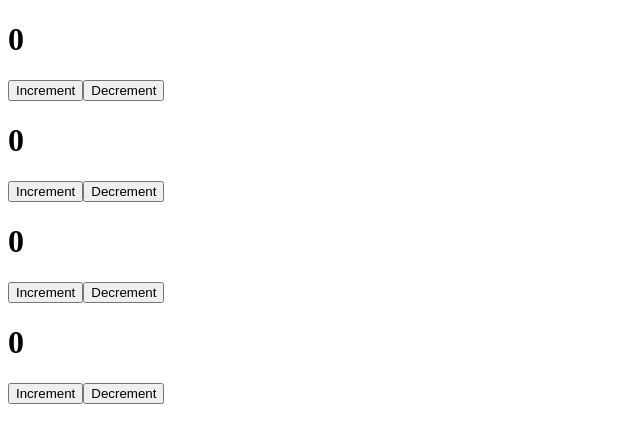
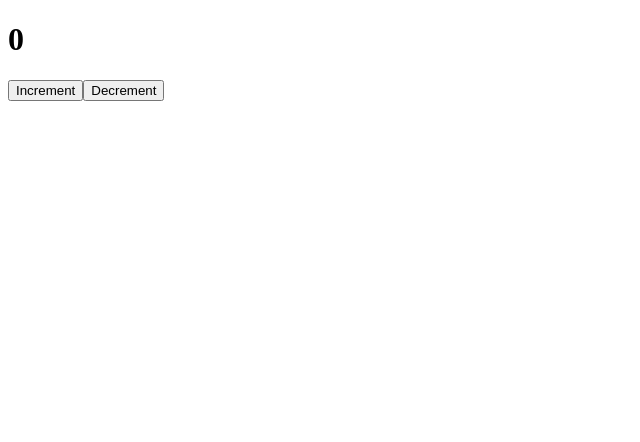
Before and after one commit to Warex1000/react_app, a React (Create React App) app: page / in a window 1280 px wide. Shown: the top 442 px of the page, without its empty margins (0-640 px from the left). Built offline with nearby package versions, Linux system fonts and the light colour scheme.

Commit message:
My React App study ClassCounter

```diff
--- a/src/App.js
+++ b/src/App.js
@@ -1,5 +1,6 @@
 import React, {useState} from "react";
 import Counter from "./components/Counter";
+import ClassCounter from "./components/ClassCounter";
 
 function App() {
 
@@ -10,20 +11,14 @@ function App() {
 
   return (
     <div className="App">
-        <Counter/>
-        <Counter/>
-        <Counter/>
-        <Counter/>
+        {/*<Counter/>*/}
+        <ClassCounter/>
+
     </div>
   );
 }
 
 export default App;
-
-// 26:25
-
-
-
 
 // import React, {useState} from "react";
 //
--- /dev/null
+++ b/src/components/ClassCounter.jsx
@@ -0,0 +1,35 @@
+import React from "react";
+
+class ClassCounter extends React.Component {
+
+    constructor(props) {
+        super(props);
+        this.state = {
+            count: 0
+        }
+        this.increment = this.increment.bind(this)
+        this.decrement = this.decrement.bind(this)
+    }
+
+      increment() {
+        this.setState({count: this.state.count + 1})
+  }
+
+      decrement() {
+        this.setState({count: this.state.count - 1})
+  }
+
+    render() {
+        return(
+            <div>
+                <h1>{this.state.count}</h1>
+                <button onClick={this.increment}>Increment</button>
+                <button onClick={this.decrement}>Decrement</button>
+            </div>
+        )
+    }
+}
+
+export default ClassCounter;
+
+// 30:25
--- a/src/components/Counter.jsx
+++ b/src/components/Counter.jsx
@@ -3,7 +3,6 @@ import React, {useState} from 'react';
 
 const Counter = function () {
     const [count, setCount] = useState(0)
-
 
   function increment() {
       setCount( count + 1)
```
